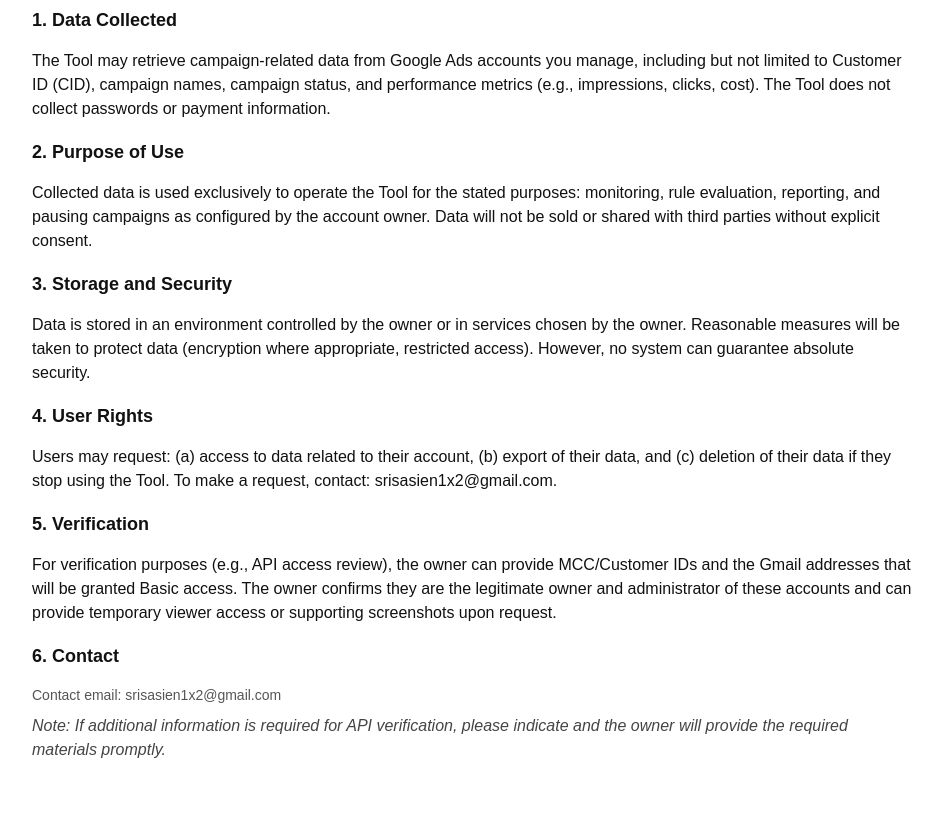
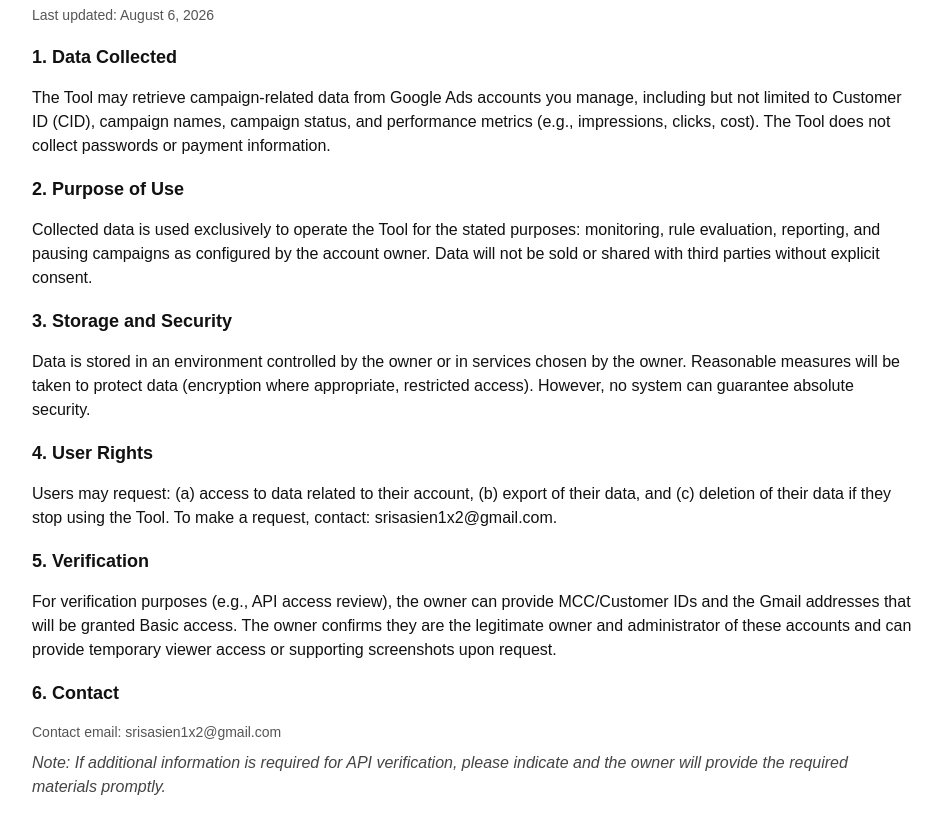
Before and after one commit to srisasien1x2-ai/tran-quang-hiep-ads-tool-, a plain HTML site: page privacy.html in a window 1280 px wide. Shown: the part 75-902 px from the top of the page, without its empty margins (168-1110 px from the left). Before the commit the page ends 865 px from the top, so only its background shows below. Drawn offline with Linux system fonts and the light colour scheme.

Commit message:
Update privacy.html

```diff
--- a/privacy.html
+++ b/privacy.html
@@ -16,7 +16,7 @@
 <body>
   <h1>Privacy Policy</h1>
 
-  <p class="muted"><!-- LAST_UPDATED --></p>
+<p class="muted">Last updated: August 6, 2026</p>
 
   <h2>1. Data Collected</h2>
   <p>
```
